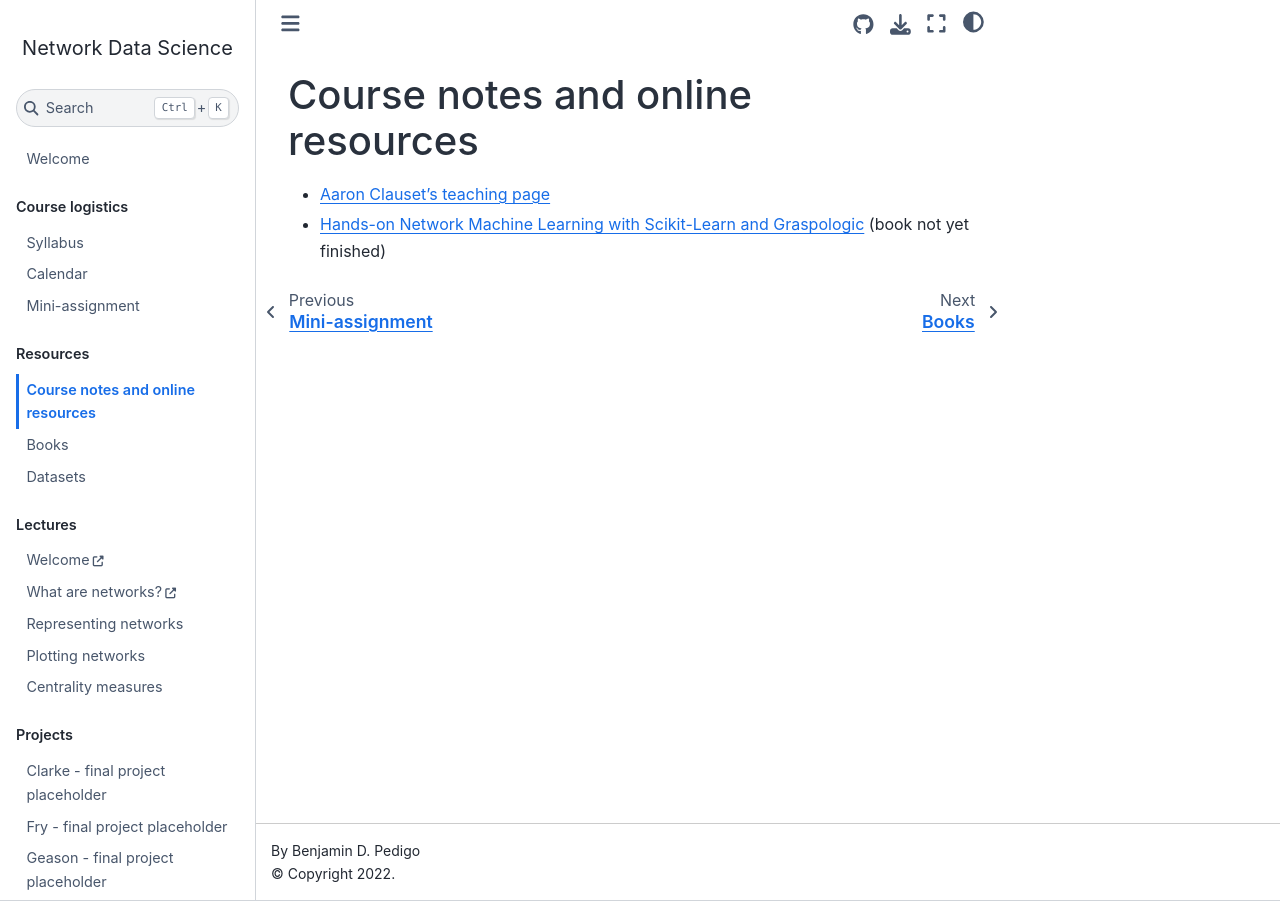
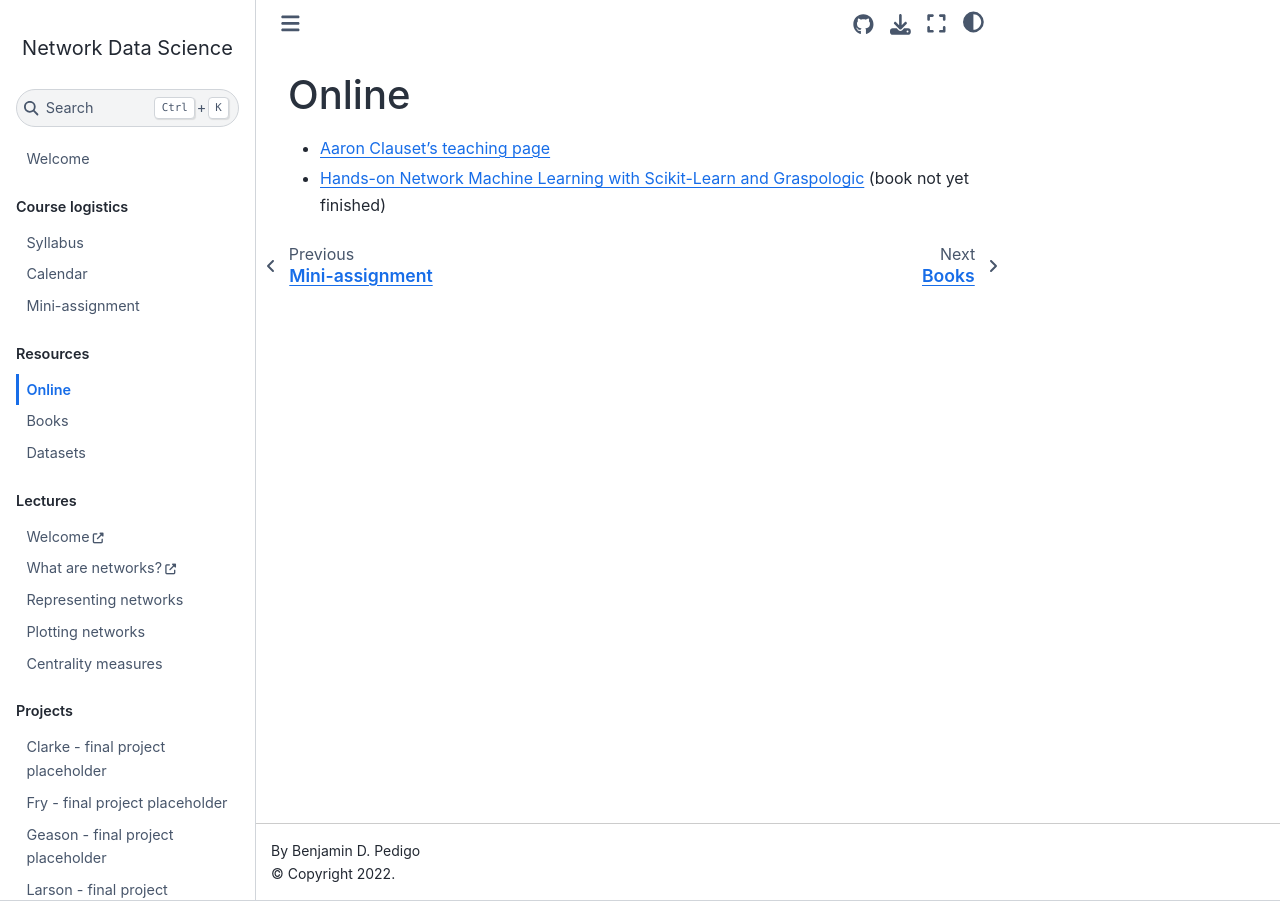
Before and after one commit to bdpedigo/networks-course, a Jupyter Book: the page built from docs/online_resources.md, in a window 1280 px wide. Built offline with Jupyter Book 1.0.4 settings and Sphinx 7.4.7 and the Sphinx Book theme 1.1.4, drawn with Linux system fonts in a browser that asks for light colours; pages that are not in the unit, such as notebooks, are missing from menus.

Commit message:
update page title

```diff
--- a/docs/online_resources.md
+++ b/docs/online_resources.md
@@ -1,3 +1,3 @@
-# Course notes and online resources
+# Online
 - [Aaron Clauset's teaching page](https://www.colorado.edu/faculty/clauset/teaching)
 - [Hands-on Network Machine Learning with Scikit-Learn and Graspologic](http://docs.neurodata.io/graph-stats-book/coverpage.html) (book not yet finished)
```
